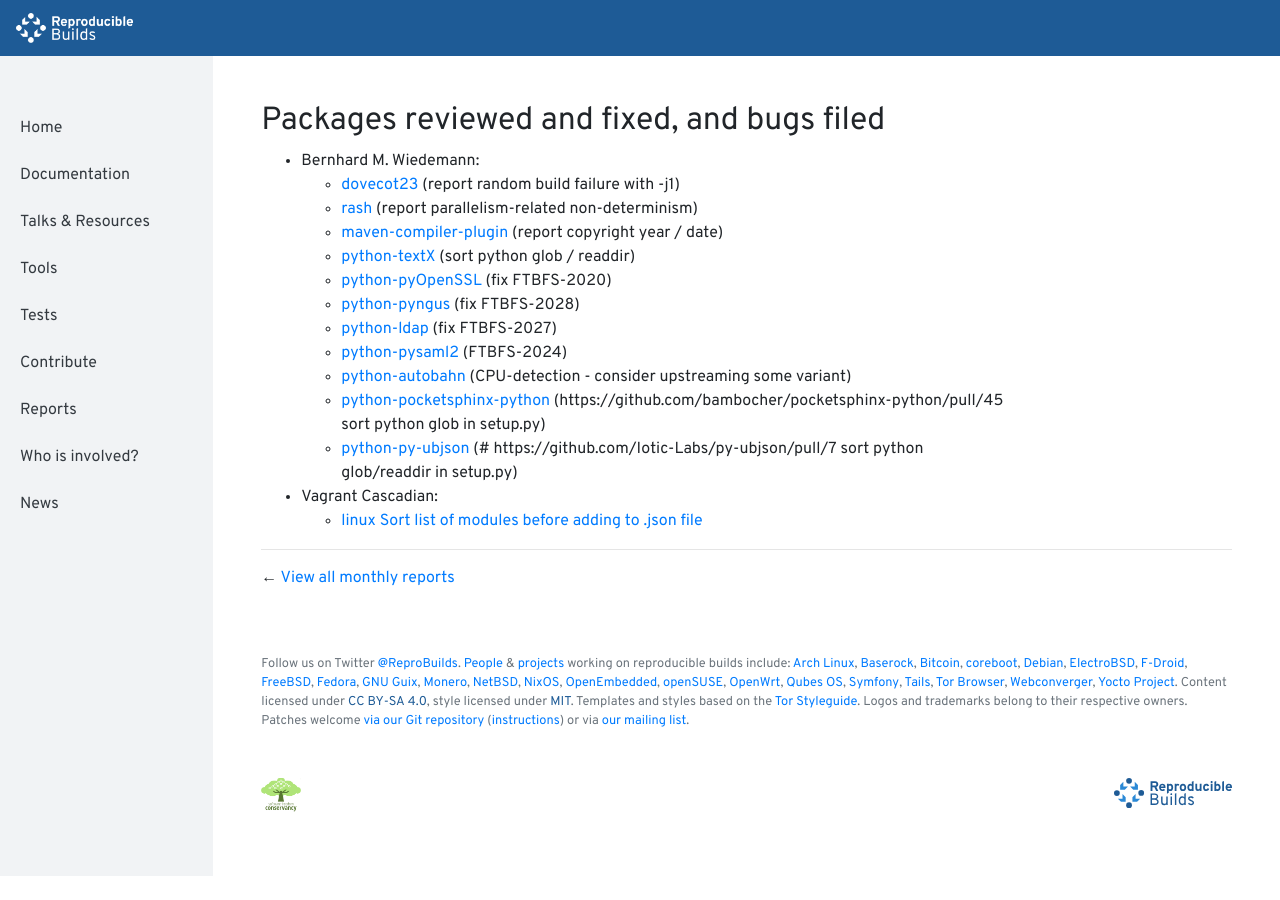
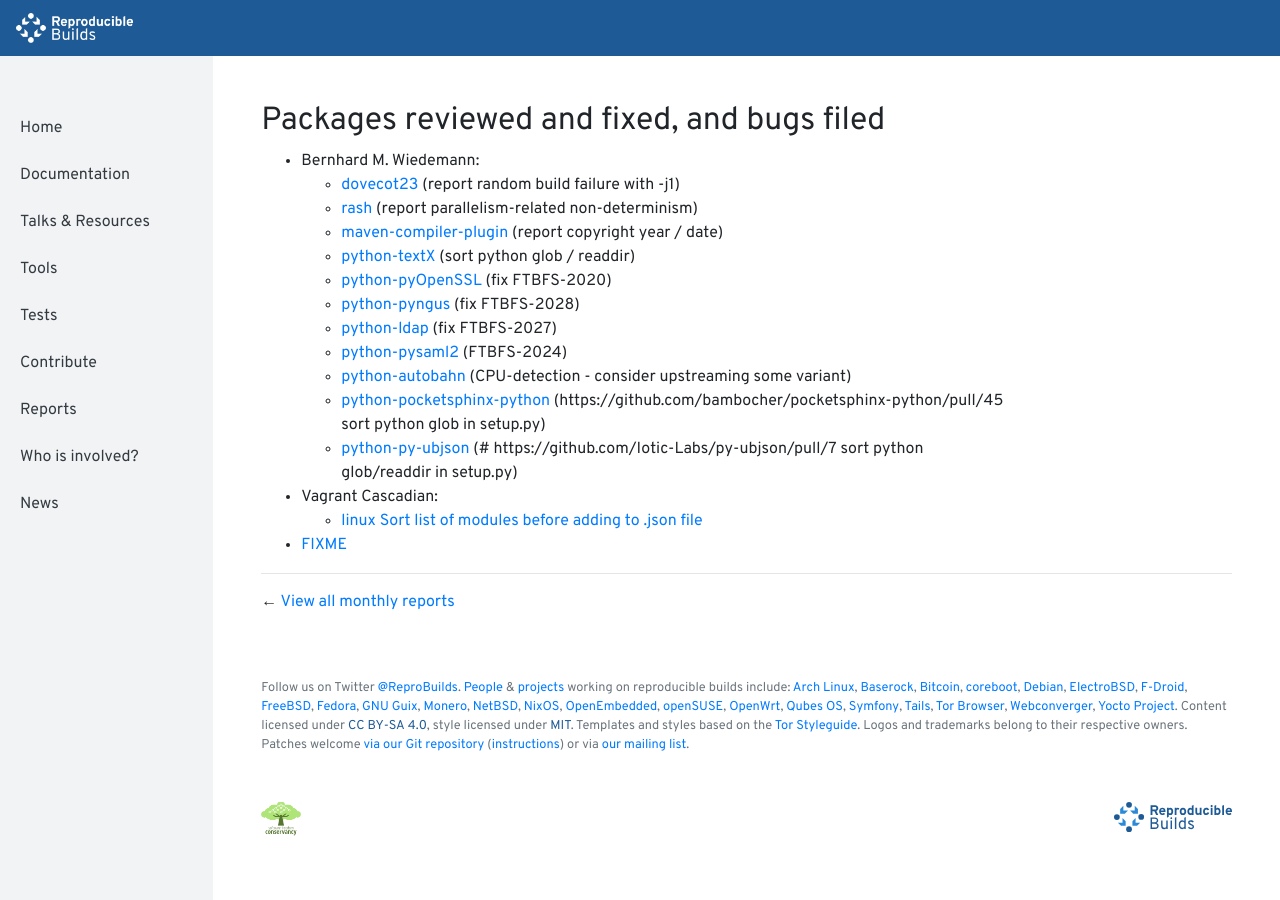
Before and after one commit to prototypefund/reproducible-website, a Jekyll site: the page built from _reports/201904.md, in a window 1280 px wide and 900 px high, scrolled down 509 px. Built offline with Jekyll 4.4.1, drawn with Linux system fonts in a browser that asks for light colours; before the commit the page ends 1385 px from its top, so only the background shows below that.

Commit message:
201904 += https://lwn.net/Articles/785386/

```diff
--- a/_reports/201904.md
+++ b/_reports/201904.md
@@ -33,3 +33,5 @@
 
 * Vagrant Cascadian:
 	* [linux](https://salsa.debian.org/kernel-team/linux/merge_requests/140) [Sort list of modules before adding to .json file](https://salsa.debian.org/kernel-team/linux/commit/58ef63e9e2c71ffd8a21e9c620db71cb96d2d5a9)
+
+* [FIXME](https://lwn.net/Articles/785386/)
```
